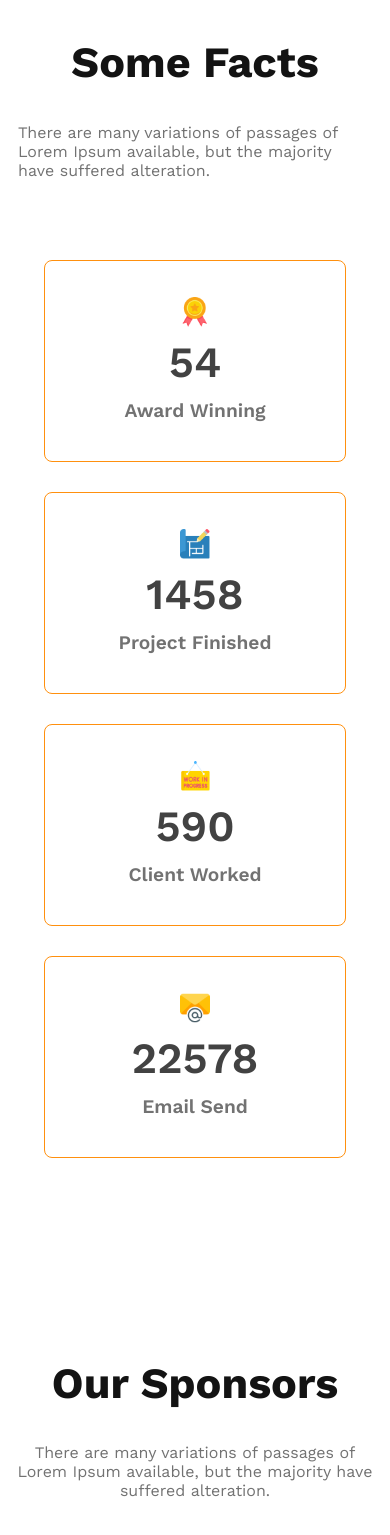
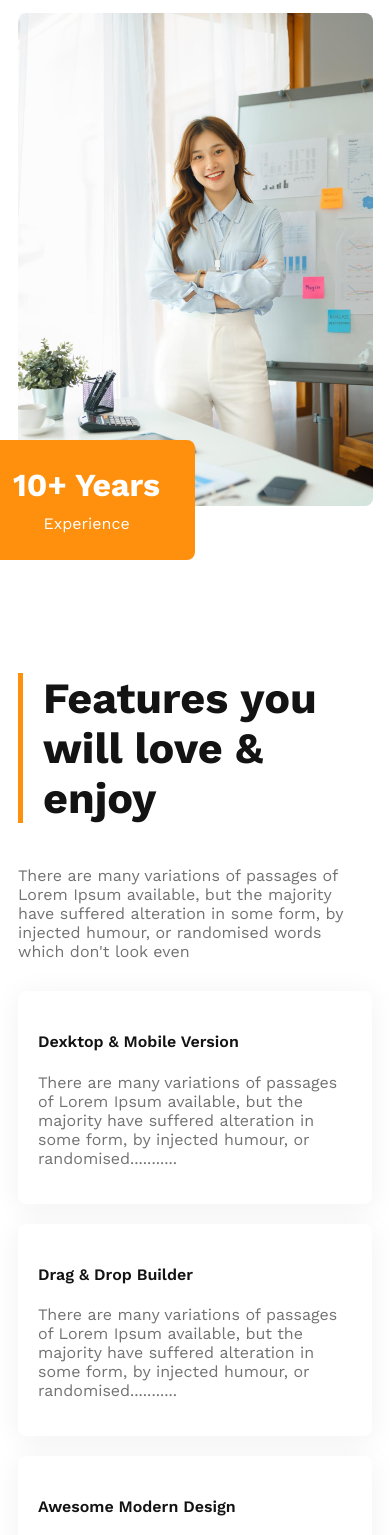
Before and after one commit to sakibzaman1/g3-architects-website, a plain HTML site: page index.html in a window 390 px wide. Shown: the part 1830-3365 px from the top of the page. Drawn offline with nearby package versions, Linux system fonts and the light colour scheme.

Commit message:
responsive done

```diff
--- a/index.html
+++ b/index.html
@@ -47,8 +47,11 @@
                 <img src="./images/team4.png" alt="">
             </div>
             <div class="teams-content">
-                <h1 class="teams-title"><span style="color: #727272; font-weight: 100;">Quick list</span> <span style="font-weight: 800;">of Our</span> <br><span style="color: #FF900E;">Features</span></h1>
-                <p class="teams-desc">There are many variations of passages of Lorem Ipsum available, but the majority have suffered alteration in some form, by injected humour, or randomised words which don't look even</p>
+                <h1 class="teams-title"><span style="color: #727272; font-weight: 100;">Quick list</span> <span
+                        style="font-weight: 800;">of Our</span> <br><span style="color: #FF900E;">Features</span></h1>
+                <p class="teams-desc">There are many variations of passages of Lorem Ipsum available, but the majority
+                    have suffered alteration in some form, by injected humour, or randomised words which don't look even
+                </p>
                 <button class="btn-primary">Explore More</button>
             </div>
         </section>
@@ -56,7 +59,41 @@
         <!-- Features Section -->
 
         <section class="features-container">
-
+            <div class="features-content">
+                <h3 class="features-title">Features you will love & enjoy</h3>
+                <p class="features-desc">There are many variations of passages of Lorem Ipsum available, but the
+                    majority have suffered alteration in some form, by injected humour, or randomised words which don't
+                    look even</p>
+                <div class="feature-box">
+                    <h4 class="box-title">Dexktop & Mobile Version</h4>
+                    <p class="box-desc">There are many variations of passages of Lorem Ipsum available, but the majority
+                        have suffered alteration in some form, by injected humour, or randomised...........</p>
+                </div>
+                <div class="feature-box">
+                    <h4 class="box-title">Drag & Drop Builder</h4>
+                    <p class="box-desc">There are many variations of passages of Lorem Ipsum available, but the majority
+                        have suffered alteration in some form, by injected humour, or randomised...........</p>
+                </div>
+                <div class="feature-box">
+                    <h4 class="box-title">Awesome Modern Design</h4>
+                    <p class="box-desc">There are many variations of passages of Lorem Ipsum available, but the majority
+                        have suffered alteration in some form, by injected humour, or randomised...........</p>
+                </div>
+                <div class="feature-box">
+                    <h4 class="box-title">Super Easy to Edit</h4>
+                    <p class="box-desc">There are many variations of passages of Lorem Ipsum available, but the majority
+                        have suffered alteration in some form, by injected humour, or randomised...........</p>
+                </div>
+            </div>
+            <div class="features-image">
+                <img src="./images/architect.png" alt="">
+                <div class="ten-years-badge">
+                    <div class="ten-content">
+                        <h3>10+ Years</h3>
+                        <p>Experience</p>
+                    </div>
+                </div>
+            </div>
         </section>
 
         <!-- Facts section -->
@@ -66,7 +103,8 @@
                 Some Facts
             </h1>
             <p class="facts-desc">
-                There are many variations of passages of Lorem Ipsum available, but the majority have suffered alteration.
+                There are many variations of passages of Lorem Ipsum available, but the majority have suffered
+                alteration.
             </p>
             <div class="facts-card-container">
                 <div class="card">
@@ -96,7 +134,8 @@
 
         <section class="sponsors">
             <h1 class="sponsor-title">Our Sponsors</h1>
-            <p class="sponsor-desc">There are many variations of passages of Lorem Ipsum available, but the majority have suffered alteration.</p>
+            <p class="sponsor-desc">There are many variations of passages of Lorem Ipsum available, but the majority
+                have suffered alteration.</p>
 
             <div class="sponsors-logo-container">
                 <div class="logo"><img src="./images/sponsors/spotify.png" alt=""></div>
@@ -108,7 +147,13 @@
         </section>
     </main>
 
-    <footer></footer>
+    <!-- Footer section -->
+
+    <footer>
+        <div class="footer">
+            <small>All rights reserved copyright@2023 startup landing page design</small>
+        </div>
+    </footer>
 
 </body>
 
--- a/styles/architect.css
+++ b/styles/architect.css
@@ -89,7 +89,6 @@ nav a {
 
 main {
     max-width: 1440px;
-
     margin: 0 auto;
 }
 
@@ -130,10 +129,94 @@ main {
 
 /* Feature Section Styles */
 
+.features-container {
+    max-width: 1440px;
+    display: flex;
+    justify-content: space-between;
+    margin: 50px 240px;
+
+}
+
+.features-content {
+
+}
+
+.features-image>img {
+    width: 100%;
+    height: 950px;
+    border-radius: 8px;
+}
+
+.ten-years-badge {
+    display: flex;
+    align-items: center;
+    justify-content: center;
+    width: fit-content;
+    height: 100px;
+    border-radius: 8px;
+    background: #FF900E;
+    text-align: center;
+    color: white;
+    padding: 10px;
+    position: relative;
+    bottom: 70px;
+    right: 40px;
+}
+.ten-content{
+    padding: 25px;
+}
+.ten-years-badge h3{
+    font-size: 2rem;
+    font-weight: 700;
+    margin: 0;
+}
+.ten-years-badge p{
+    margin: 10px 0 0 0;
+}
+
+.features-title {
+    width: 400px;
+    font-size: 2.7rem;
+    font-weight: 700;
+    color: #131313;
+    border-left: 5px solid #FF900E;
+    padding-left: 20px;
+}
+
+.features-desc {
+    width: 500px;
+    color: #727272;
+    font-size: 1rem;
+    font-weight: 400;
+    margin-bottom: 30px;
+}
+
+.feature-box {
+    margin-top: 20px;
+    box-shadow: 0px 4px 30px 0px rgba(0, 0, 0, 0.06);
+    border-radius: 8px;
+    background-color: #FFF;
+    padding: 20px;
+}
+
+.box-title {
+    color: #131313;
+    font-size: 1rem;
+    font-weight: 600;
+}
+
+.box-desc {
+    color: #727272;
+    width: 450px;
+    font-size: 1rem;
+    font-weight: 400;
+}
+
 /* Facts Section styles */
 
 .facts {
     margin: 60px 240px;
+    padding: 10px 0;
 }
 
 .facts-title {
@@ -195,17 +278,21 @@ main {
 
 /* Sponsors Styles */
 
-.sponsors{
+.sponsors {
     text-align: center;
+    margin: 30px 100px;
+    padding: 20px 0;
 
 }
-.sponsor-title{
+
+.sponsor-title {
     color: #131313;
     font-size: 2.7rem;
     font-weight: 700;
-    margin-top: 150px;
+    margin-top: 0;
 }
-.sponsor-desc{
+
+.sponsor-desc {
     margin: auto;
     width: 542px;
     color: #727272;
@@ -213,17 +300,31 @@ main {
     font-weight: 400;
     margin-bottom: 60px;
 }
-.sponsors-logo-container{
+
+.sponsors-logo-container {
     display: flex;
     justify-content: space-around;
 
 
 }
 
-.logo img{
+.logo img {
     width: 100px;
     height: 50px;
 
+}
+
+/* Footer Styles */
+
+.footer {
+    height: 50px;
+    max-width: 960px;
+    display: flex;
+    align-items: center;
+    justify-content: center;
+    text-align: center;
+    margin: 100px auto;
+    background-color: #FFF4E7;
 }
 
 
@@ -252,9 +353,13 @@ main {
 
 
     @media screen and (max-width: 576px) {
+
+        /* Teams styles*/
+
         .teams-container {
             flex-direction: column;
             margin: 30px auto;
+            height: auto;
         }
 
         .teams-image-container img {
@@ -269,31 +374,54 @@ main {
         }
     }
 
+    /* Features styles */
+
+    .features-container{
+        flex-direction: column-reverse;
+        margin: 10px 10px;
+    }
+    .features-title,.features-desc,.box-desc{
+        width: auto;
+    }
+    .features-image img{
+        width: 355px;
+        height: auto;
+    }
     /* Facts Styles */
 
     .facts {
-        margin: 200px 10px;
+        margin: 70px 10px;
     }
+
     .facts-card-container {
         flex-direction: column;
         align-items: center;
         justify-content: center;
 
     }
-    .card{
+
+    .card {
         width: 300px;
     }
-    .facts-title{
+
+    .facts-title {
         text-align: center;
     }
-    .facts-desc{
+
+    .facts-desc {
         width: auto;
+        text-align: center;
 
     }
 
     /* Sponsors styles */
 
-    .sponsors-logo-container{
+    .sponsors {
+        margin: 10px 10px;
+        padding: 10px;
+    }
+
+    .sponsors-logo-container {
         display: flex;
         flex-direction: column;
         justify-content: space-between;
@@ -301,14 +429,23 @@ main {
         gap: 40px;
 
     }
-    .sponsor-title{
+
+    .sponsor-title {
         margin-top: 10px;
     }
-    .sponsor-desc{
+
+    .sponsor-desc {
         width: auto;
     }
-    .logo img{
+
+    .logo img {
         width: auto;
+    }
+
+    /* Footer styles */
+
+    .footer {
+        margin: 70px 10px 100px 10px;
     }
 
 
@@ -333,22 +470,38 @@ main {
         margin: 0;
     }
 
+    /* Features */
+
+    .features-container{
+        margin: 10px 10px;
+    }
+
     /* Facts */
 
     .facts {
         margin: 50px 10px;
     }
 
+    .facts-card-container {
+        padding: 25px;
+    }
+
     /* Logo */
 
-    .sponsor-title{
-        margin-top: 80px;
+    .sponsors {
+        margin: 10px 10px;
     }
 
-}
+    .sponsor-title {
+        margin-top: 20px;
+    }
+
+    /* Footer */
 
 
+    .footer {
+        margin: 70px 10px 100px 10px;
+    }
 
-/* Medium devices */
 
-@media screen and (min-width: 576px) and (max-width: 992px) {}
+}
```
